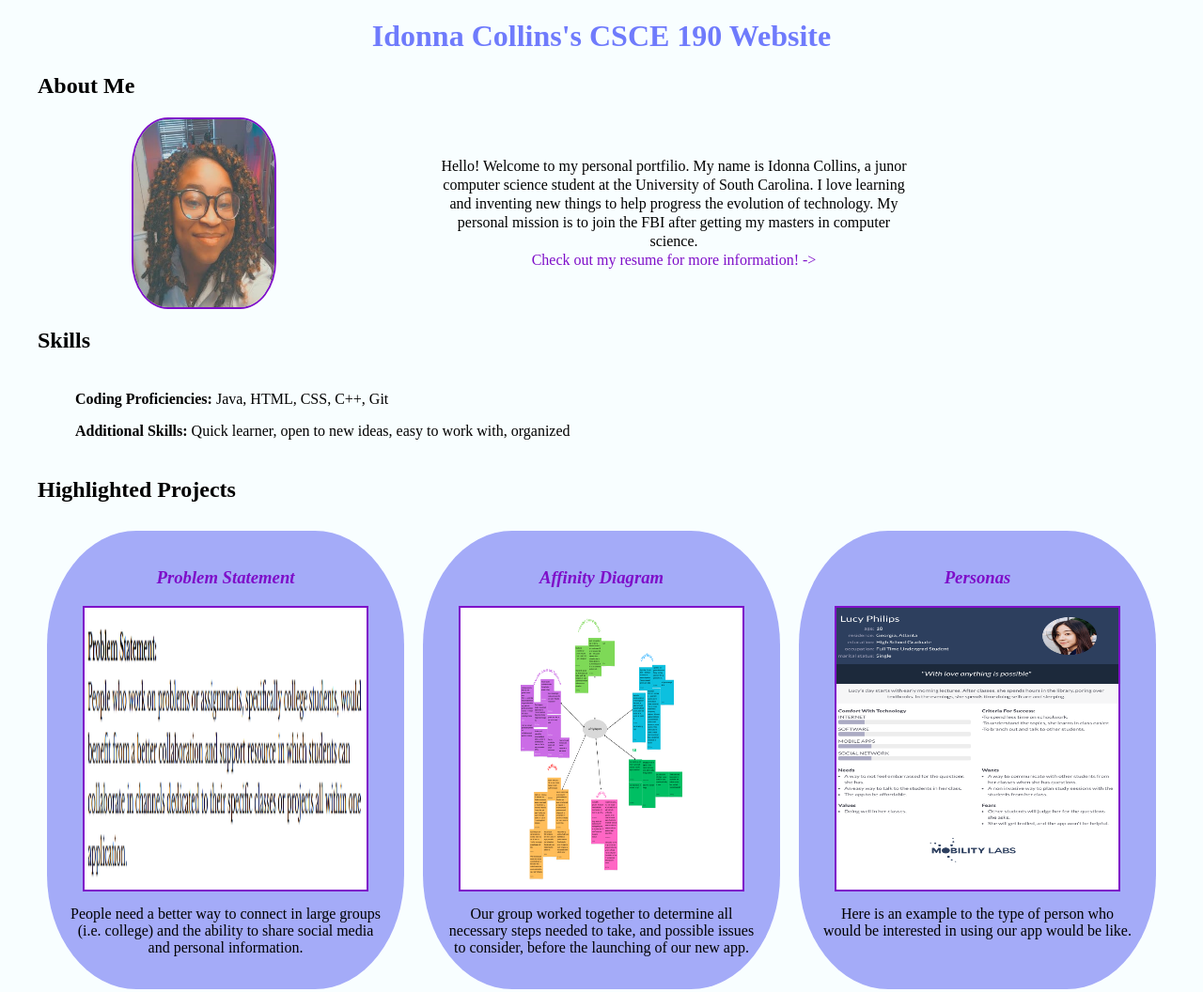
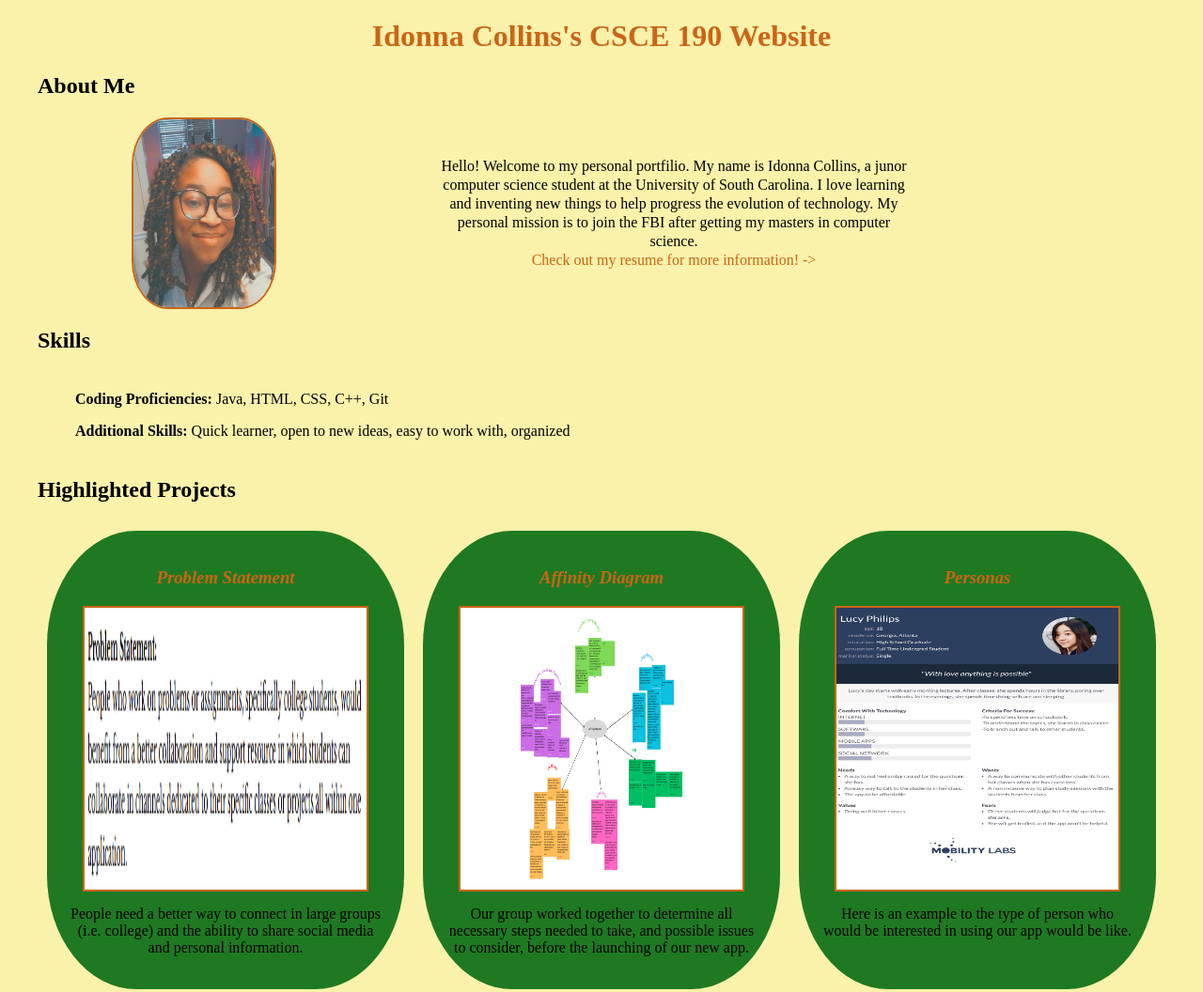
Before and after one commit to CSE-ICollins/CSE-ICollins.github.io, a plain HTML site: page index.html in a window 1280 px wide. Shown: the part 20-1076 px from the top of the page at 94% size. Drawn offline with Linux system fonts and the light colour scheme; files whose address does not match are found by name.

Commit message:
Update styles.css

```diff
--- a/styles.css
+++ b/styles.css
@@ -1,17 +1,17 @@
 /* General Styling */
 body{
-    background: #f8feff;
+    background: #faf1aa;
     font-family:"Times New Roman", Times, serif;
     margin: 40px;
 }
 
 h1 {
     text-align: center;
-    color: #6f7bfc;
+    color: rgb(202, 101, 23);
 }
 
 h1:hover{
-    color:rgb(126, 14, 201);
+    color:rgb(202, 101, 23);
     text-decoration: overline underline;
     text-underline-offset: 5px;
 
@@ -32,7 +32,7 @@ h3 {
     width:30%;
     margin: 10px;
     padding: 20px 10px;
-    background:#a4abf8;
+    background:#1f7922;
     border-radius: 25%;
 }
 
@@ -40,7 +40,7 @@ h3 {
     width: 300px;
     height: 300px;
     margin: 10px;
-    border: 2px solid rgb(126, 14, 201);
+    border: 2px solid rgb(202, 101, 23);
     display: block;
     margin: auto;
 }
@@ -51,7 +51,7 @@ h3 {
 
 a{
     text-decoration: none;
-    color: rgb(126, 14, 201);
+    color: rgb(202, 101, 23);
 }
 
 .project a:hover{
@@ -77,7 +77,7 @@ a{
     width: 150px;
     height: 200px;
     border-radius: 25%;
-    border: 2px solid rgb(126, 14, 201);
+    border: 2px solid rgb(202, 101, 23);
 }
 
 .about p {
```
